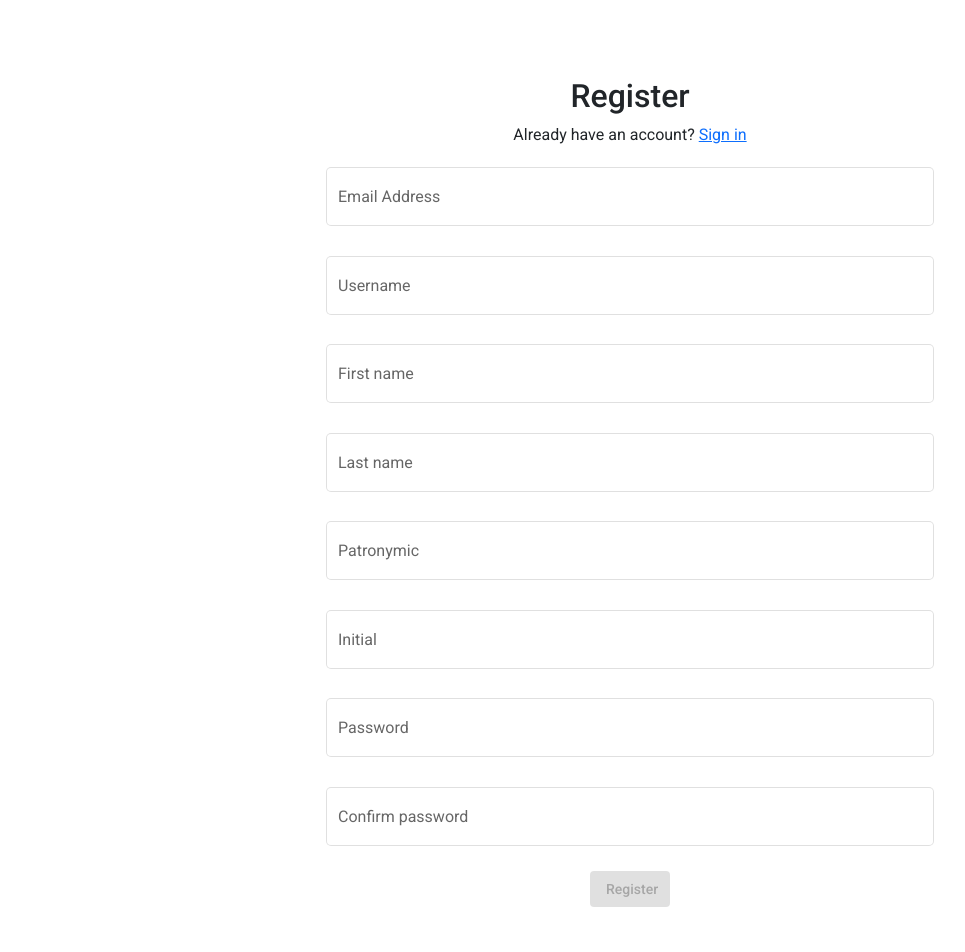
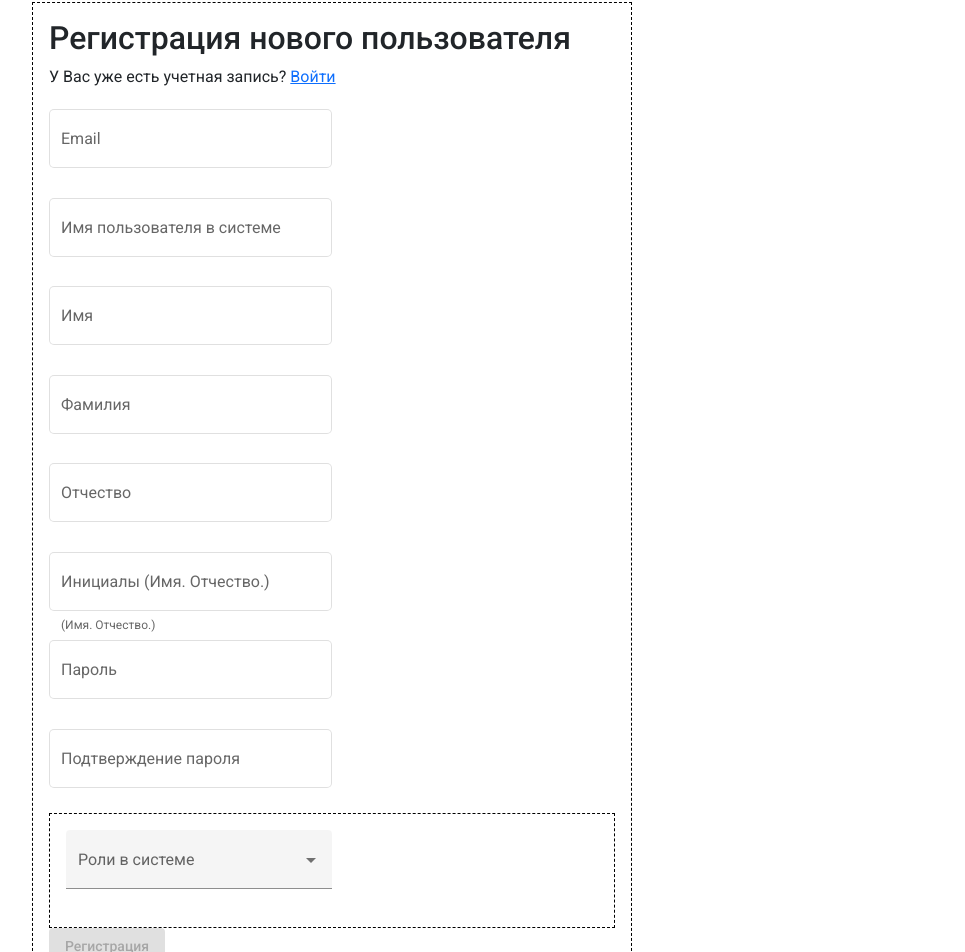
Before and after one commit to DVorobiev1968/planner-frontend, an Angular app: page /register in a window 1280 px wide. Shown: the part 71-1023 px from the top of the page, without its empty margins (10-975 px from the left). Before the commit the page ends 978 px from the top, so only its background shows below. Built offline with nearby package versions, Linux system fonts and the light colour scheme.

Commit message:
рефакторинг list-task.component.html, оформление фильтров. Рефакторинг register.component.ts, включил роли пользователей в системе

```diff
--- a/src/app/auth/register/register.component.css
+++ b/src/app/auth/register/register.component.css
@@ -1,8 +1,40 @@
+.h1 {
+  font-size: 14px;
+}
+
+.h2 {
+  font-size: 13px;
+}
+
+.h3 {
+  font-size: 12px;
+}
+
+.h4 {
+  font-size: 11px;
+}
+
+.p {
+  font-size: 10px;
+}
+
 .register-page {
-  text-align: center;
-  margin-top: 5rem;
+  min-width: 400px;
+  max-width: 600px;
+  width: 100%;
+  margin-left: 10px;
+  margin-bottom: 5px;
+  margin-top: 5px;
+  border: 1px dashed black;
+  padding: 1rem 1rem;
+  text-align: left;
 }
 
 mat-form-field {
   width: 50%;
 }
+
+.roles_area{
+  border: 1px dashed black;
+  padding: 1rem 1rem;
+}
--- a/src/app/auth/register/register.component.html
+++ b/src/app/auth/register/register.component.html
@@ -1,67 +1,77 @@
 <div class="register-page">
-  <h2>Register</h2>
-  <p>Already have an account?  <a routerLink="/app-login">Sign in</a></p>
+  <h2>Регистрация нового пользователя</h2>
+  <p>У Вас уже есть учетная запись?  <a routerLink="/app-login">Войти</a></p>
   <form [formGroup]="registerForm">
     <div class="justify-content-center">
       <mat-form-field appearance="outline">
-        <mat-label>Email Address</mat-label>
+        <mat-label>Email</mat-label>
         <input matInput
                formControlName="email">
       </mat-form-field>
     </div>
     <div class="justify-content-center">
       <mat-form-field appearance="outline">
-        <mat-label>Username</mat-label>
+        <mat-label>Имя пользователя в системе</mat-label>
         <input matInput
                formControlName="username">
       </mat-form-field>
     </div>
     <div class="justify-content-center">
       <mat-form-field appearance="outline">
-        <mat-label>First name</mat-label>
+        <mat-label>Имя</mat-label>
         <input matInput
                formControlName="firstname">
       </mat-form-field>
     </div>
     <div class="justify-content-center">
       <mat-form-field appearance="outline">
-        <mat-label>Last name</mat-label>
+        <mat-label>Фамилия</mat-label>
         <input matInput
                formControlName="lastname">
       </mat-form-field>
     </div>
     <div class="justify-content-center">
       <mat-form-field appearance="outline">
-        <mat-label>Patronymic</mat-label>
+        <mat-label>Отчество</mat-label>
         <input matInput
                formControlName="patronymic">
       </mat-form-field>
     </div>
     <div class="justify-content-center">
       <mat-form-field appearance="outline">
-        <mat-label>Initial</mat-label>
-        <input matInput
+        <mat-label>Инициалы (Имя. Отчество.)</mat-label>
+        <input matInput [maxLength]=4
                formControlName="initial">
+        <mat-hint>(Имя. Отчество.)</mat-hint>
       </mat-form-field>
     </div>
     <div class="justify-content-center">
       <mat-form-field appearance="outline">
-        <mat-label>Password</mat-label>
+        <mat-label>Пароль</mat-label>
         <input type="password" matInput
                formControlName="password">
       </mat-form-field>
     </div>
     <div class="justify-content-center">
       <mat-form-field appearance="outline">
-        <mat-label>Confirm password</mat-label>
+        <mat-label>Подтверждение пароля</mat-label>
         <input type="password" matInput
                formControlName="confirmPassword">
       </mat-form-field>
     </div>
+    <div class="roles_area">
+      <mat-form-field appearance="fill">
+        <mat-label>Роли в системе</mat-label>
+        <mat-select formControlName="roles" multiple>
+          <mat-option *ngFor="let role of roles.roles; let i=index"
+                      [value]="role.active">
+            {{role.title}}</mat-option>
+        </mat-select>
+      </mat-form-field>
+    </div>
 
-    <button style="width: 5rem" [disabled]="registerForm.invalid" (click)="submit()" mat-flat-button color="primary">
-      Register
+    <button [disabled]="registerForm.invalid" (click)="submit()" mat-flat-button color="primary">
+      Регистрация
     </button>
-
   </form>
 </div>
--- a/src/app/auth/register/register.component.ts
+++ b/src/app/auth/register/register.component.ts
@@ -2,6 +2,7 @@ import { Component, OnInit } from '@angular/core';
 import {FormBuilder, FormGroup, Validators} from "@angular/forms";
 import {AuthService} from "../../service/auth.service";
 import {NotificationService} from "../../service/notification.service";
+import {Role} from "../../models/ERole";
 
 @Component({
   selector: 'app-register',
@@ -11,12 +12,15 @@ import {NotificationService} from "../../service/notification.service";
 export class RegisterComponent implements OnInit {
 
   public  registerForm:FormGroup;
+  roles:Role
 
   constructor(
     private authService: AuthService,
     private notificationService: NotificationService,
     private fb: FormBuilder
-  ) { }
+  ) {
+    this.roles=new Role();
+  }
 
   ngOnInit(): void {
     this.registerForm=this.createRegisterForm();
@@ -30,7 +34,8 @@ export class RegisterComponent implements OnInit {
       patronymic: ['', Validators.compose([Validators.required])],
       initial: ['', Validators.compose([Validators.required])],
       password: ['', Validators.compose([Validators.required])],
-      confirmPassword: ['', Validators.compose([Validators.required])]
+      confirmPassword: ['', Validators.compose([Validators.required])],
+      roles:[this.roles.roles,Validators.compose([Validators.required])]
     });
   }
 
@@ -53,4 +58,7 @@ export class RegisterComponent implements OnInit {
         this.notificationService.showSnackBar('Что-то пошло не так при регистрации');
       });
     }
+    setRole(index:number){
+      this.roles.roles[index].active=!this.roles.roles[index].active;
+    }
 }
--- a/src/app/documents/list-react-docs/list-react-docs.component.html
+++ b/src/app/documents/list-react-docs/list-react-docs.component.html
@@ -1,4 +1,4 @@
-<dif *ngIf="taskService.task.id">
+<dif *ngIf="isTaskLoaded">
   <h1>{{taskService.task.title}}</h1>
   <h2>{{taskService.task.reference}}</h2>
   <p>{{taskService.task.note}}</p>
--- a/src/app/documents/list-react-docs/list-react-docs.component.ts
+++ b/src/app/documents/list-react-docs/list-react-docs.component.ts
@@ -19,10 +19,11 @@ import {DialogComponent} from "../../task/dialog/dialog.component";
 export class ListReactDocsComponent implements OnInit {
   title:string;
   action:string;
-  taskId=1;
+  taskId=90
   displayedColumns: string[] = ['id', 'name', 'nameFile','note','date','disabled'];
   dataSource: Array<DocumentModel>;
   isDataSourceLoaded=false;
+  isTaskLoaded=false;
   itemDataSource:DocumentModel;
 
   @ViewChild(MatTable) table: MatTable<IDocumentModel>;
@@ -50,8 +51,10 @@ export class ListReactDocsComponent implements OnInit {
         console.log(data);
         this.taskService.task=data;
         this.taskService.setCurrentTaskId(this.taskId);
+        this.isTaskLoaded=true;
       },error => {
         this.taskService.task=null;
+        this.isTaskLoaded=true;
       });
     this.dataSource=new Array<DocumentModel>();
     this.viewDocs();
--- a/src/app/layout/navigation/navigation.component.html
+++ b/src/app/layout/navigation/navigation.component.html
@@ -1,11 +1,11 @@
-<button mat-button [matMenuTriggerFor]="taskMenu" (click)="getRole()">Мероприятия</button>
+<button mat-button [matMenuTriggerFor]="taskMenu">Мероприятия</button>
 <mat-menu #taskMenu="matMenu" yPosition="above">
   <button mat-menu-item routerLink="add-task">Добавить</button>
   <button mat-menu-item routerLink="tasks">Просмотр</button>
   <button mat-menu-item routerLink="app-list-route">Текущие задания</button>
 </mat-menu>
 
-<button [disabled]="!isDev" mat-button [matMenuTriggerFor]="docsMenu" (click)="getRole()">Документы</button>
+<button [disabled]="!isDev" mat-button [matMenuTriggerFor]="docsMenu">Документы</button>
 <mat-menu #docsMenu="matMenu" yPosition="below">
   <button mat-menu-item routerLink="app-add-document">Добавить</button>
   <button mat-menu-item routerLink="app-list-documents">Просмотр</button>
@@ -13,7 +13,12 @@
   <button mat-menu-item routerLink="#">Редактировать</button>
 </mat-menu>
 
-<button mat-button [matMenuTriggerFor]="logsMenu">Войти</button>
+<button [disabled]="!isAdmin" mat-button [matMenuTriggerFor]="classifMenu">Классификатор</button>
+<mat-menu #classifMenu="matMenu" yPosition="below">
+  <button mat-menu-item routerLink="register">Руководители</button>
+</mat-menu>
+
+<button mat-button [matMenuTriggerFor]="logsMenu" (click)="getRole()">Войти</button>
 <mat-menu #logsMenu="matMenu" yPosition="below">
   <button mat-menu-item routerLink="main">На главную</button>
   <button *ngIf="!isLoggedIn" mat-menu-item routerLink="register">Регистрация</button>
--- a/src/app/layout/navigation/navigation.component.ts
+++ b/src/app/layout/navigation/navigation.component.ts
@@ -15,6 +15,7 @@ export class NavigationComponent implements OnInit {
   isDataLoaded = false;
   user: IUser;
   isDev=false;
+  isAdmin=false;
 
   constructor(private tokenService: TokenStorageService,
               private userService: UserService,
@@ -29,6 +30,7 @@ export class NavigationComponent implements OnInit {
   }
   getRole(){
     this.isDev=this.userService.isDev(this.user.roles);
+    this.isAdmin=this.userService.isAdmin(this.user.roles);
     console.log("getRole",this.isDev);
   }
   ngOnInit(): void {
--- a/src/app/models/ERole.ts
+++ b/src/app/models/ERole.ts
@@ -6,3 +6,22 @@ export enum ERole{
   ROLE_ADMIN,
   ROLE_DEV
 }
+export interface IRole{
+  id:number;
+  title:string;
+  active:boolean;
+}
+export class Role{
+  roles:IRole[];
+
+  constructor() {
+    this.roles=[
+      {id:0,title:"Пользователь",active:true},
+      {id:1,title:"Руководитель уровня 1",active:false},
+      {id:2,title:"Руководитель уровня 2",active:false},
+      {id:3,title:"Руководитель уровня 3",active:false},
+      {id:4,title:"Администратор",active:false},
+      {id:5,title:"Разработчик",active:false}
+    ]
+  }
+}
--- a/src/app/task/list-task/list-task.component.css
+++ b/src/app/task/list-task/list-task.component.css
@@ -1,9 +1,27 @@
-header{
+header {
   padding: 1rem 2rem;
 }
-h2{
+
+.h1 {
   font-size: 14px;
 }
+
+.h2 {
+  font-size: 13px;
+}
+
+.h3 {
+  font-size: 12px;
+}
+
+.h4 {
+  font-size: 11px;
+}
+
+.p {
+  font-size: 10px;
+}
+
 
 .stick {
   position: fixed;
@@ -17,10 +35,19 @@ thead {
 td {
   text-align: left;
 }
-.red{
 
+.red {
   color: red;
 }
-.black{
+
+.black {
   color: black;
 }
+
+.filter {
+  margin: 1rem;
+  margin-bottom: 10px;
+  margin-left: 10px;
+  margin-bottom: 10px;
+  border: 1px dashed #ccc;
+}
```
Also changed, not shown: src/app/service/task.service.ts (+25 -16 lines), src/app/task/list-task/list-task.component.html (+43 -10 lines), src/app/task/list-task/list-task.component.ts (+27 -7 lines).
